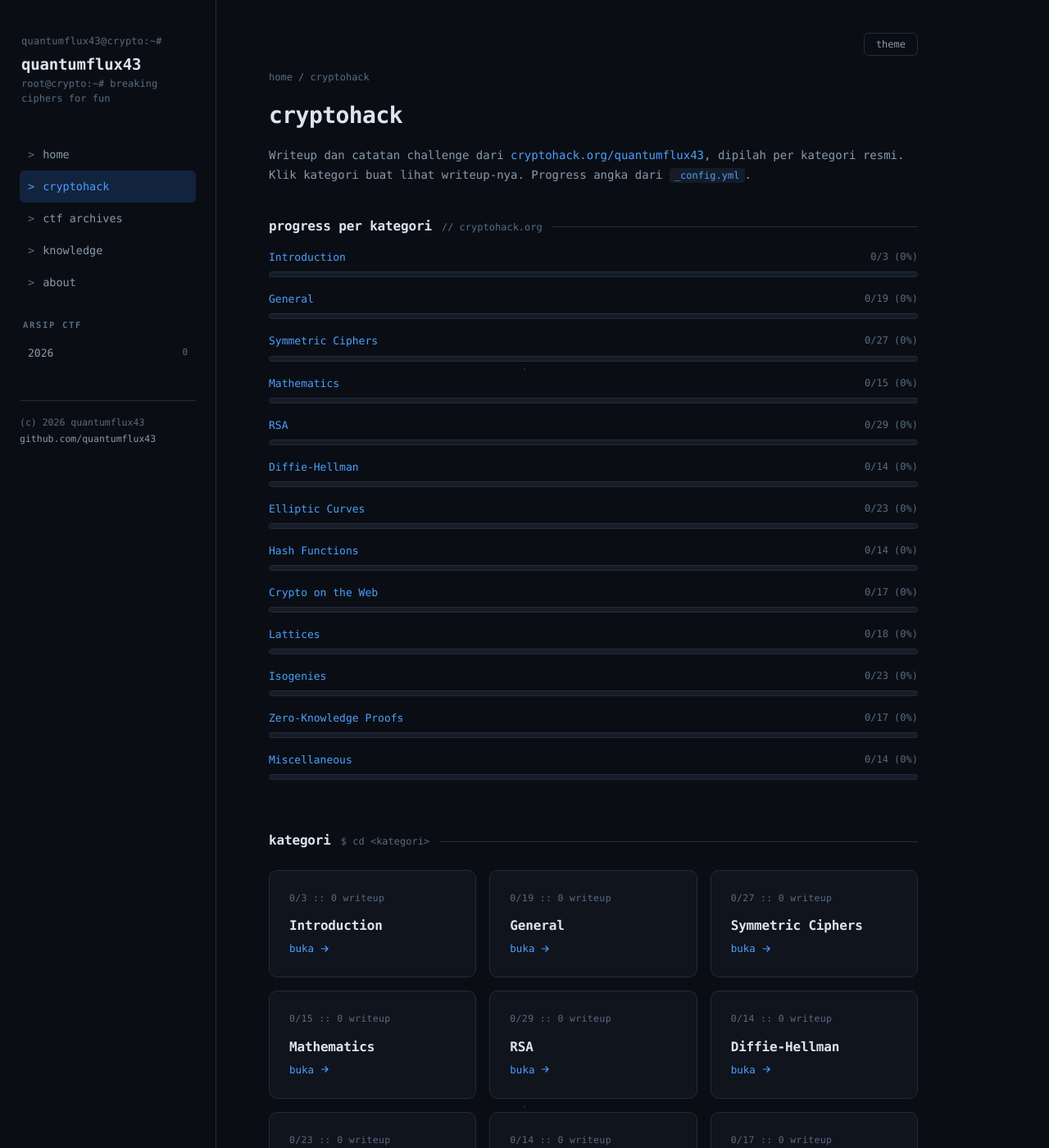
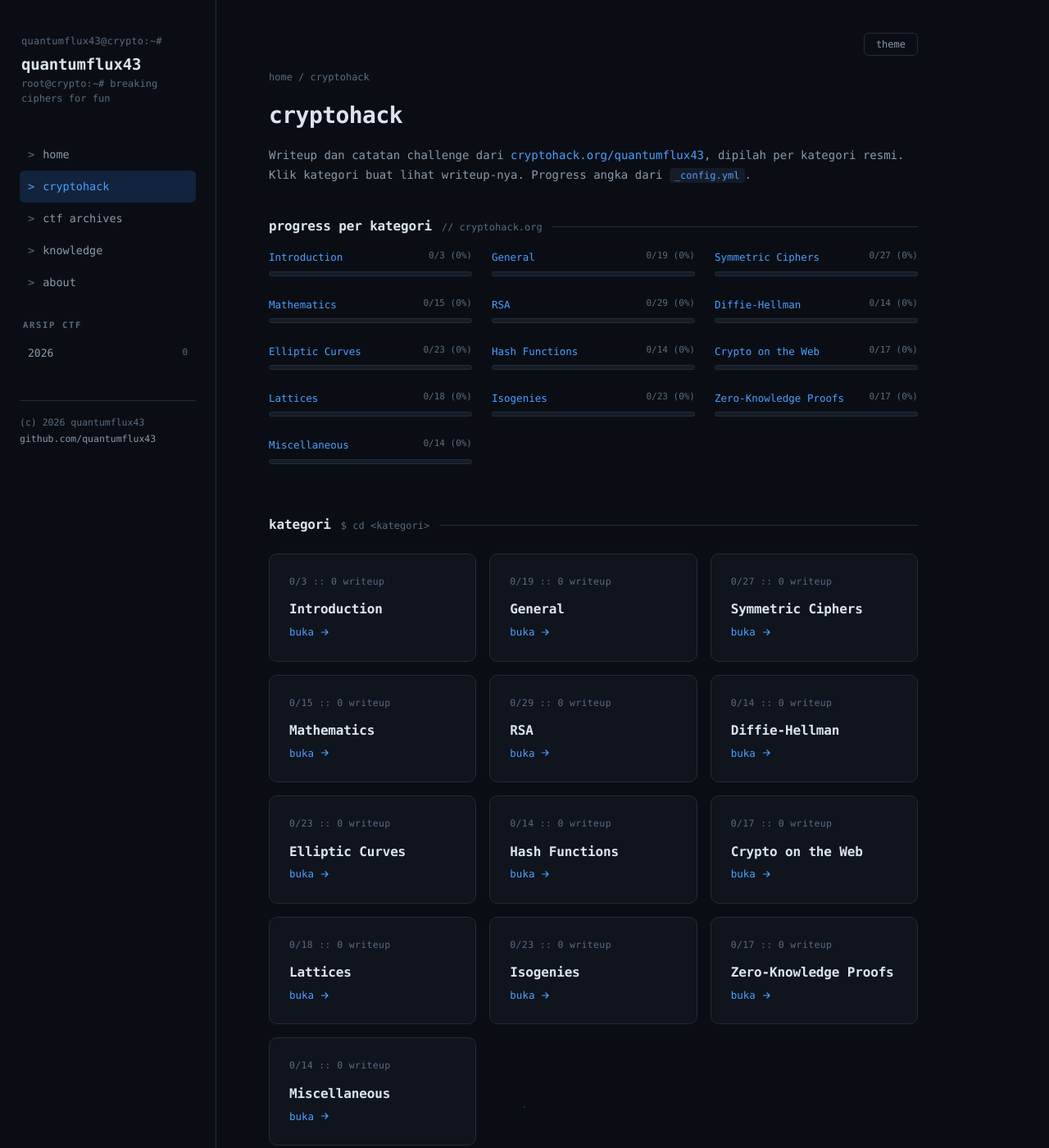
Before and after one commit to QuantumFlux43/quantumflux43.github.io, a Jekyll site: the page built from cryptohack.html, in a window 1280 px wide and 1400 px high. Shown: the whole window at 82% size. Built offline with Jekyll 4.4.1, drawn with Linux system fonts in a browser that asks for light colours.

Commit message:
ui: progress kategori jadi grid horizontal, bukan list vertikal

```diff
--- a/assets/css/main.css
+++ b/assets/css/main.css
@@ -203,14 +203,18 @@ pre code{background:none;color:var(--fg);padding:0}
 .zone:hover .go svg{transform:translateX(4px)}
 
 /* ---------- progress bars ---------- */
-.prog{margin:var(--sp3) 0}
-.prog .top{display:flex;justify-content:space-between;font-size:13px;margin-bottom:6px}
-.prog .top .name{color:var(--fg)}
-.prog .top .num{color:var(--fg3);font-size:12px;font-variant-numeric:tabular-nums}
-.prog .bar{height:7px;border-radius:99px;background:var(--bg3);overflow:hidden;
+.prog-grid{display:grid;grid-template-columns:repeat(auto-fill,minmax(230px,1fr));
+  gap:var(--sp4) var(--sp4);margin:var(--sp3) 0}
+.prog{margin:0}
+.prog .top{display:flex;justify-content:space-between;gap:8px;font-size:12.5px;margin-bottom:6px}
+.prog .top .name{color:var(--fg);overflow:hidden;text-overflow:ellipsis;white-space:nowrap}
+.prog .top .num{color:var(--fg3);font-size:11px;font-variant-numeric:tabular-nums;
+  white-space:nowrap}
+.prog .bar{height:6px;border-radius:99px;background:var(--bg3);overflow:hidden;
   border:1px solid var(--line)}
 .prog .fill{height:100%;border-radius:99px;
   background:linear-gradient(90deg,var(--acc-dim),var(--acc))}
+@media(max-width:640px){.prog-grid{grid-template-columns:1fr}}
 
 /* ---------- post list ---------- */
 .post-item{border-bottom:1px solid var(--line);padding:var(--sp4) 0}
--- a/cryptohack.html
+++ b/cryptohack.html
@@ -19,17 +19,18 @@ permalink: /cryptohack/
   <span class="cmd">// cryptohack.org</span>
   <span class="rule"></span>
 </div>
+<div class="prog-grid">
   {% for cat in site.cryptohack.categories %}
     {% if cat.total > 0 %}{% assign pct = cat.solved | times: 100 | divided_by: cat.total %}{% else %}{% assign pct = 0 %}{% endif %}
-  {% assign cat_posts = ch_posts | where:"ch_cat",cat.slug %}
     <div class="prog">
       <div class="top">
         <span class="name"><a href="{{ '/cryptohack/' | append: cat.slug | append: '/' | relative_url }}">{{ cat.name }}</a></span>
-      <span class="num">{{ cat.solved }}/{{ cat.total }} ({{ pct }}%){% if cat_posts.size > 0 %} :: {{ cat_posts.size }} writeup{% endif %}</span>
+        <span class="num">{{ cat.solved }}/{{ cat.total }} ({{ pct }}%)</span>
       </div>
       <div class="bar"><div class="fill" style="width:{{ pct }}%"></div></div>
     </div>
   {% endfor %}
+</div>
 
 <div class="sec-title">
   <h2>kategori</h2>
```
Lines whose indentation alone changed are shown as unchanged.
